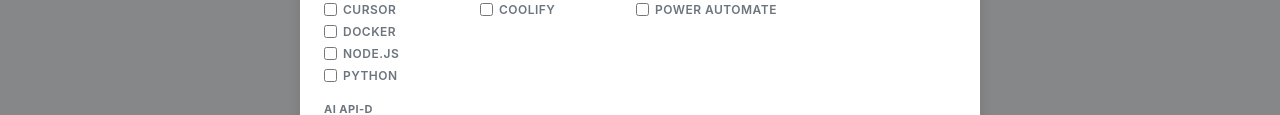
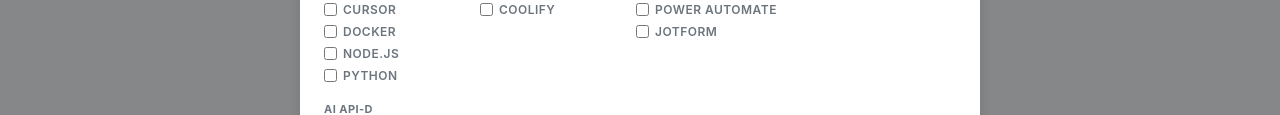
Before and after one commit to kait-ahoi/task, a website: page public/index.html in a window 1280 px wide. Both pictures are taken after a click on the button "Lisa projekt". Shown: the part 587-702 px from the top of the page. Drawn offline with Linux system fonts and the light colour scheme; no server answers.

Commit message:
feat: add Jotform to resources list

```diff
--- a/public/index.html
+++ b/public/index.html
@@ -228,6 +228,7 @@
               <label><input type="checkbox" name="resources" value="Zapier"> Zapier</label>
               <label><input type="checkbox" name="resources" value="Make"> Make</label>
               <label><input type="checkbox" name="resources" value="Power Automate"> Power Automate</label>
+              <label><input type="checkbox" name="resources" value="Jotform"> Jotform</label>
             </div>
             <div class="res-group">
               <div class="res-group-label">Andmebaasid</div>
```
